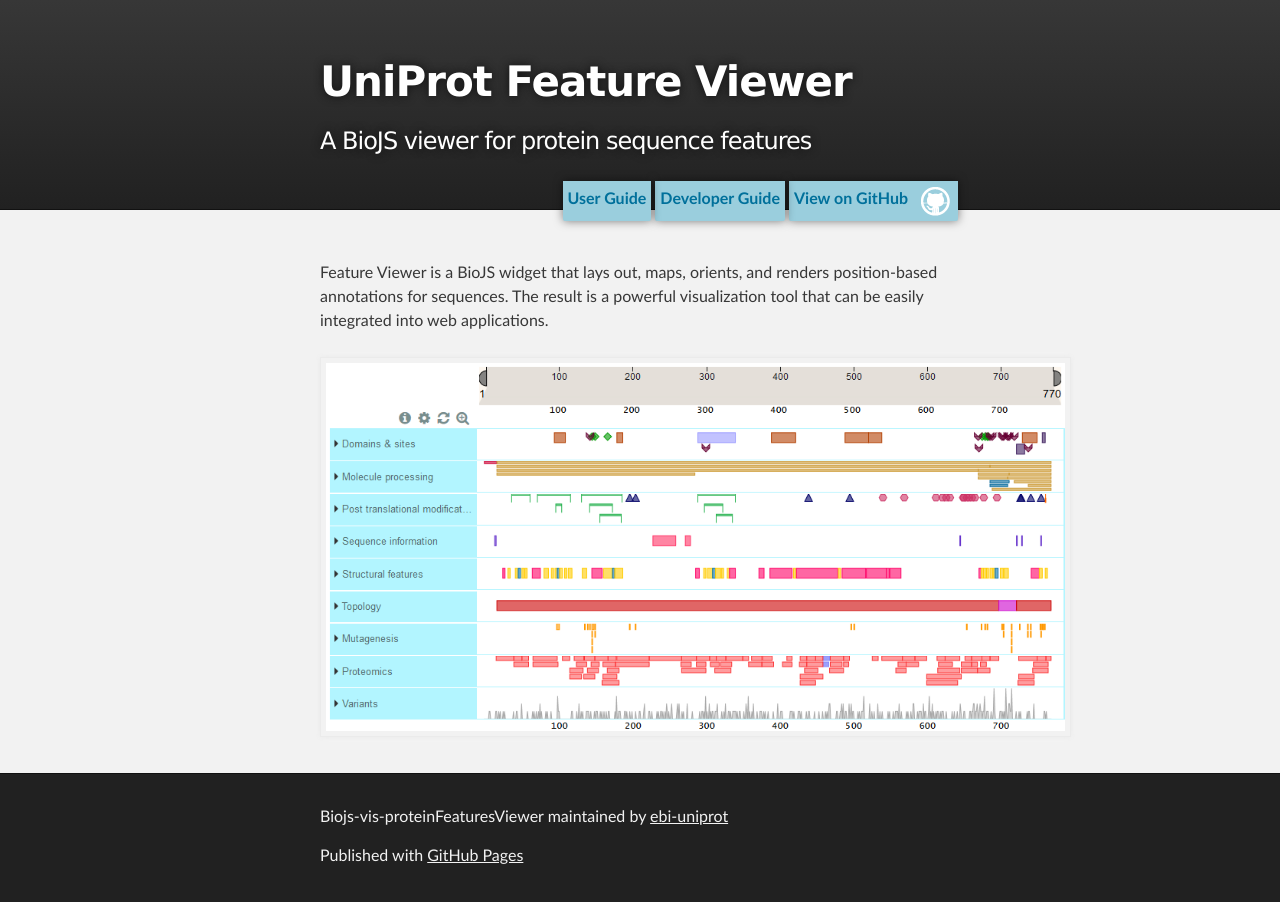
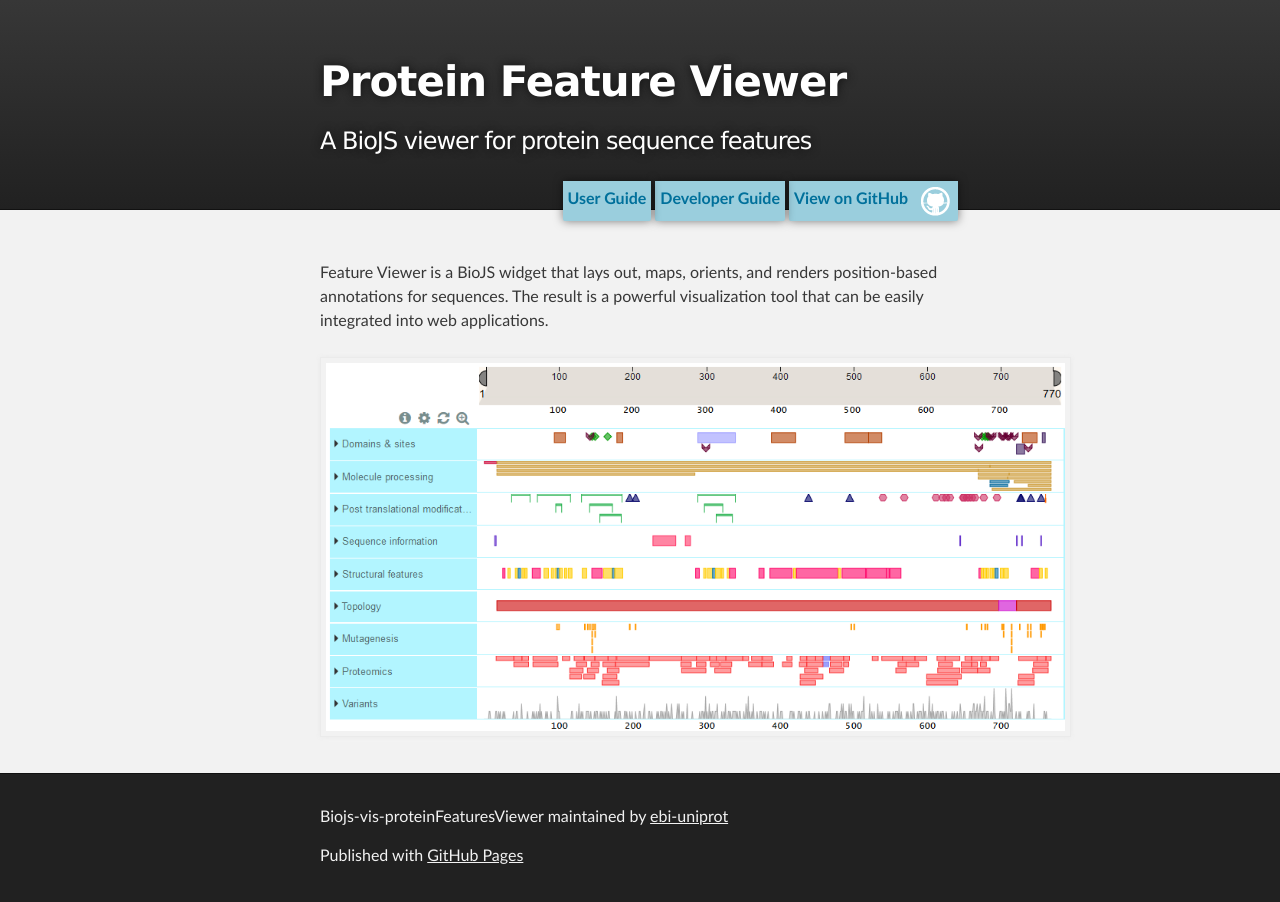
Before and after one commit to ebi-uniprot/ProtVista, a Jekyll site: the page built from index.html, in a window 1280 px wide. Built offline with Jekyll 4.4.1, drawn with Linux system fonts in a browser that asks for light colours.

Commit message:
Update main title.

```diff
--- a/_layouts/default.html
+++ b/_layouts/default.html
@@ -17,7 +17,7 @@
 <!-- HEADER -->
 <div id="header_wrap" class="outer">
     <header class="inner">
-        <a href="."><h1 id="project_title">UniProt Feature Viewer</h1></a>
+        <a href="."><h1 id="project_title">Protein Feature Viewer</h1></a>
         <h2 id="project_tagline">A BioJS viewer for protein sequence features</h2>
 
         <section id="links">
```
Also changed, not shown: developerGuide.md (+1 -1 lines).
